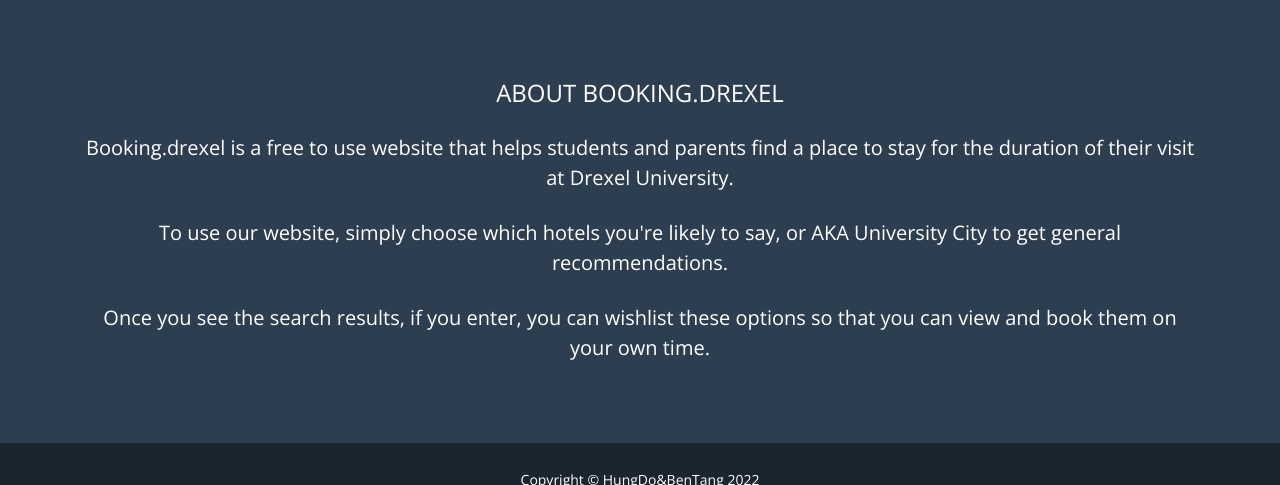
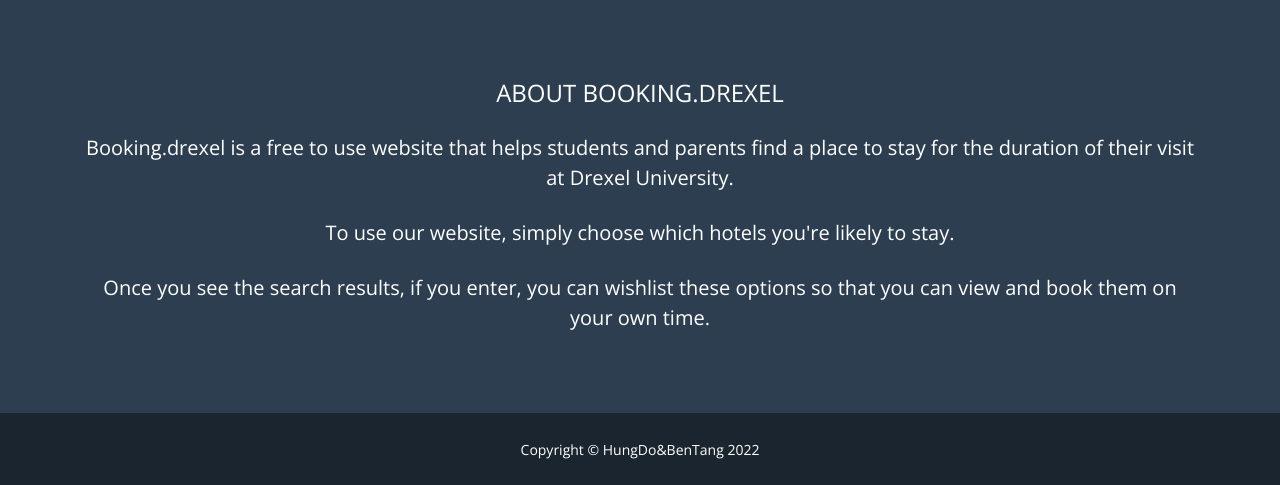
Before and after one commit to BenWeiTang/BookingDrexel, a Flask app: page /welcome in a window 1280 px wide. Shown: the part 986-1471 px from the top of the page. Run offline with Flask 2, Linux system fonts and the light colour scheme; data comes from the database, SQL or seed files in the repository; some libraries are stand-ins or nearby versions.

Commit message:
About us text fix

```diff
--- a/templates/welcome.html
+++ b/templates/welcome.html
@@ -193,8 +193,7 @@
                     for the duration of their visit at Drexel University.
                 </p>
                 <p class="lead mb-0">
-                  To use our website, simply choose which hotels you're likely to say, or AKA University City to get
-                  general recommendations.
+                  To use our website, simply choose which hotels you're likely to stay.
                 </p>
                 <p class="lead mb-0">
                   Once you see the search results, if you enter, you can wishlist these options so that you can view
```
